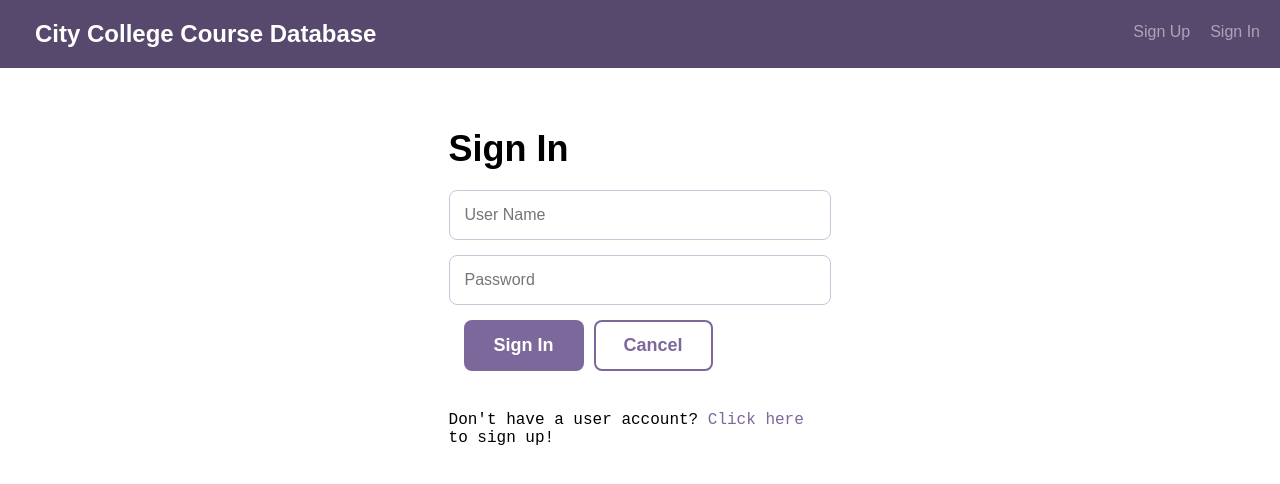
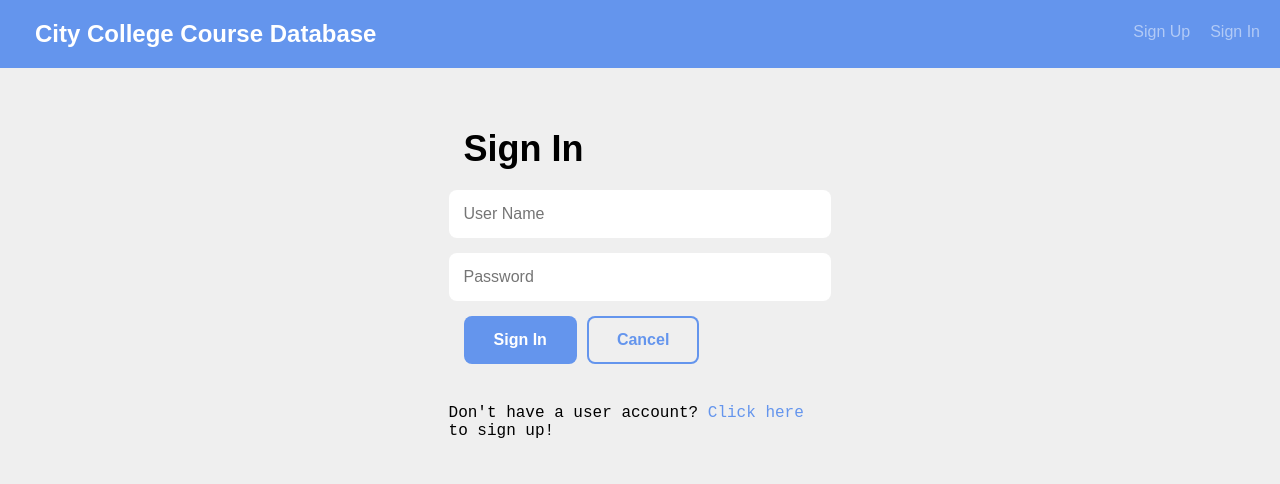
Before and after one commit to stacyrays/techdegree-project-10, a React (Create React App) app in the folder client/: page /signin in a window 1280 px wide. Shown: the top 484 px of the page. Built offline with nearby package versions, Linux system fonts and the light colour scheme.

Commit message:
fixed some styles

```diff
--- a/client/src/components/CourseDetail.js
+++ b/client/src/components/CourseDetail.js
@@ -76,7 +76,7 @@ export default class CourseDetail extends Component {
                 <h4 className="course--label">Course</h4>
                 <h3 className="course--title">{title}</h3>
                 <p>
-                  By {firstName} {lastName}
+                  Author: {firstName} {lastName}
                 </p>
               </div>
               <div className="course--description">
--- a/client/src/components/CreateCourse.js
+++ b/client/src/components/CreateCourse.js
@@ -59,7 +59,7 @@ export default class CreateCourse extends Component {
                       className="input-title course--title--input"
                     />
                     <p>
-                      By: {authUser.firstName} {authUser.lastName}
+                      Author: {authUser.firstName} {authUser.lastName}
                     </p>
                   </div>
                   <div className="course--description">
--- a/client/src/components/UpdateCourse.js
+++ b/client/src/components/UpdateCourse.js
@@ -69,7 +69,7 @@ export default class CreateCourse extends Component {
                       className="input-title course--title--input"
                     />
                     <p>
-                      By: {firstName} {lastName}
+                      Author: {firstName} {lastName}
                     </p>
                   </div>
                   <div className="course--description">
--- a/client/src/components/UserSignUp.js
+++ b/client/src/components/UserSignUp.js
@@ -76,10 +76,6 @@ export default class UserSignUp extends Component {
               </React.Fragment>
             )}
           />
-          <p>
-            Already have a user account? <Link to="/signin">Click here</Link> to
-            sign in!
-          </p>
         </div>
       </div>
     );
--- a/client/src/styles/global.css
+++ b/client/src/styles/global.css
@@ -99,6 +99,7 @@ xmp {
 html,
 body {
   height: 100%;
+  background: #efefef;
 }
 
 /* line 106, ../sass/reset.sass */
@@ -202,12 +203,11 @@ svg {
 /* line 5, ../sass/global.sass */
 body {
   font-family: "Work Sans", sans-serif;
-  background: #fff;
 }
 
 /* line 13, ../sass/global.sass */
 .header {
-  background: #57496e;
+  background: cornflowerblue;
   padding: 20px 0;
   margin-bottom: 30px;
 }
@@ -255,8 +255,7 @@ body {
 
 /* line 44, ../sass/global.sass */
 .actions--bar {
-  border-bottom: 1px solid #d5f9fe;
-  background: #f8feff;
+  background: #e2e2e2;
   padding: 20px 0;
   margin-top: -30px;
 }
@@ -278,12 +277,12 @@ body {
 /* line 57, ../sass/global.sass */
 h1 {
   font-size: 36px;
-  margin-bottom: 20px;
+  margin: 20px 15px;
 }
 
 /* line 61, ../sass/global.sass */
 a {
-  color: #7c689b;
+  color: cornflowerblue;
   cursor: pointer;
   text-decoration: none;
   -webkit-transition: color 0.2s;
@@ -345,7 +344,7 @@ p {
 
 /* line 102, ../sass/global.sass */
 .course--module {
-  background: #7c689b;
+  background: #ffffff;
   border-radius: 8px;
   padding: 30px;
   margin-bottom: 30px;
@@ -353,6 +352,17 @@ p {
   display: block;
   position: relative;
   box-sizing: border-box;
+  -webkit-box-shadow: 2px 2px 58px -44px rgba(0, 0, 0, 0.4);
+  -moz-box-shadow: 2px 2px 58px -44px rgba(0, 0, 0, 0.4);
+  box-shadow: 2px 2px 58px -44px rgba(0, 0, 0, 0.4);
+  -webkit-transition: -webkit-box-shadow 0.2s;
+  -moz-transition: -moz-box-shadow 0.2s;
+  transition: box-shadow 0.3s;
+}
+.course--module:hover {
+  -webkit-box-shadow: -20px 2px 76px -24px rgba(0, 0, 0, 0.5);
+  -moz-box-shadow: -20px 2px 76px -24px rgba(0, 0, 0, 0.5);
+  box-shadow: -20px 2px 76px -24px rgba(0, 0, 0, 0.5);
 }
 /* line 2, ../sass/mixins.sass */
 .course--module:before,
@@ -375,14 +385,14 @@ p {
   font-family: "Cousine";
   font-size: 14px;
   font-weight: 100;
-  color: rgba(255, 255, 255, 0.5);
+  color: rgba(0, 0, 0, 0.5);
   margin-bottom: 10px;
   font-weight: normal;
 }
 /* line 123, ../sass/global.sass */
 .course--title {
   font-size: 18px;
-  color: #fff;
+  color: cornflowerblue;
 }
 /* line 126, ../sass/global.sass */
 .course--link {
@@ -393,7 +403,7 @@ p {
 }
 /* line 133, ../sass/global.sass */
 .course--add--module {
-  background: #eee;
+  background: #e2e2e2;
   text-align: center;
 }
 /* line 137, ../sass/global.sass */
@@ -446,7 +456,7 @@ p {
 /* line 171, ../sass/global.sass */
 .course--header p {
   font-size: 18px;
-  color: #b1a5c4;
+  color: #999;
   font-weight: 100;
 }
 /* line 176, ../sass/global.sass */
@@ -602,7 +612,7 @@ textarea {
   padding: 15px;
   font-size: 16px;
   margin: 0 0 20px;
-  border: 1px solid #ccc4d8;
+  border: none;
   color: #666;
   line-height: 1.8;
   outline: none;
@@ -638,8 +648,8 @@ textarea:focus {
 input {
   width: 100%;
   color: #332a40;
+  border: none;
   border-radius: 8px;
-  border: 1px solid #ccc4d8;
   padding: 15px;
   margin-bottom: 15px;
   outline: none;
@@ -686,10 +696,10 @@ input:focus {
 
 /* line 507, ../sass/global.sass */
 .button {
-  background: #7c689b;
-  color: #fff;
+  background: #efefef;
+  color: cornflowerblue;
   font-family: "Work Sans", sans-serif;
-  font-size: 18px;
+  font-size: 16px;
   padding: 15px 30px;
   border: 0;
   margin-right: 10px;
@@ -702,6 +712,12 @@ input:focus {
   -ms-transition: background 0.2s;
   -o-transition: background 0.2s;
   transition: background 0.2s;
+  cursor: pointer;
+}
+
+form .button {
+  background: cornflowerblue;
+  color: #fff;
 }
 /* line 520, ../sass/global.sass */
 .button:focus {
@@ -709,24 +725,30 @@ input:focus {
 }
 /* line 522, ../sass/global.sass */
 .button:not(.button-secondary):hover {
-  background: #63537d;
+  background: #fff;
+  color: cornflowerblue;
 }
 
 /* line 525, ../sass/global.sass */
 .button-secondary {
-  color: #7c689b;
+  color: cornflowerblue;
   background: none;
-  box-shadow: 0 0 0 2px #7c689b inset;
+  box-shadow: 0 0 0 2px cornflowerblue inset;
   -webkit-transition: box-shadow 0.2s, color 0.2s;
   -moz-transition: box-shadow 0.2s, color 0.2s;
   -ms-transition: box-shadow 0.2s, color 0.2s;
   -o-transition: box-shadow 0.2s, color 0.2s;
   transition: box-shadow 0.2s, color 0.2s;
 }
+form .button-secondary {
+  background: none;
+  color: cornflowerblue;
+  box-shadow: 0 0 0 2px cornflowerblue inset;
+}
 /* line 530, ../sass/global.sass */
 .button-secondary:hover {
-  color: #63537d;
-  box-shadow: 0 0 0 2px #63537d inset;
+  color: cornflowerblue;
+  box-shadow: 0 0 0 2px #fff inset;
 }
 
 /* adds additional padding to the bottom of an element */
```
Also changed, not shown: client/src/App.css (deleted, +0 -38 lines), 1 other file (tests, documents, lock files or other folders).
